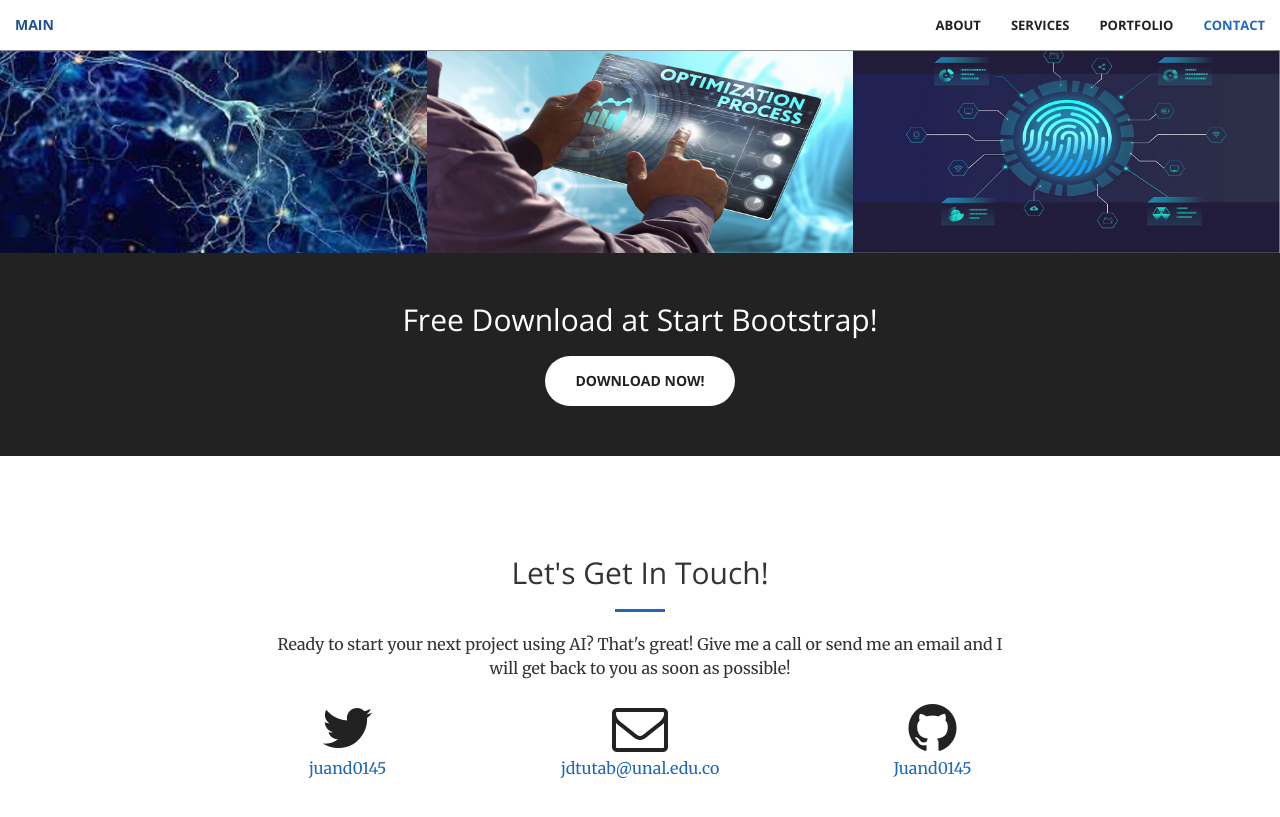
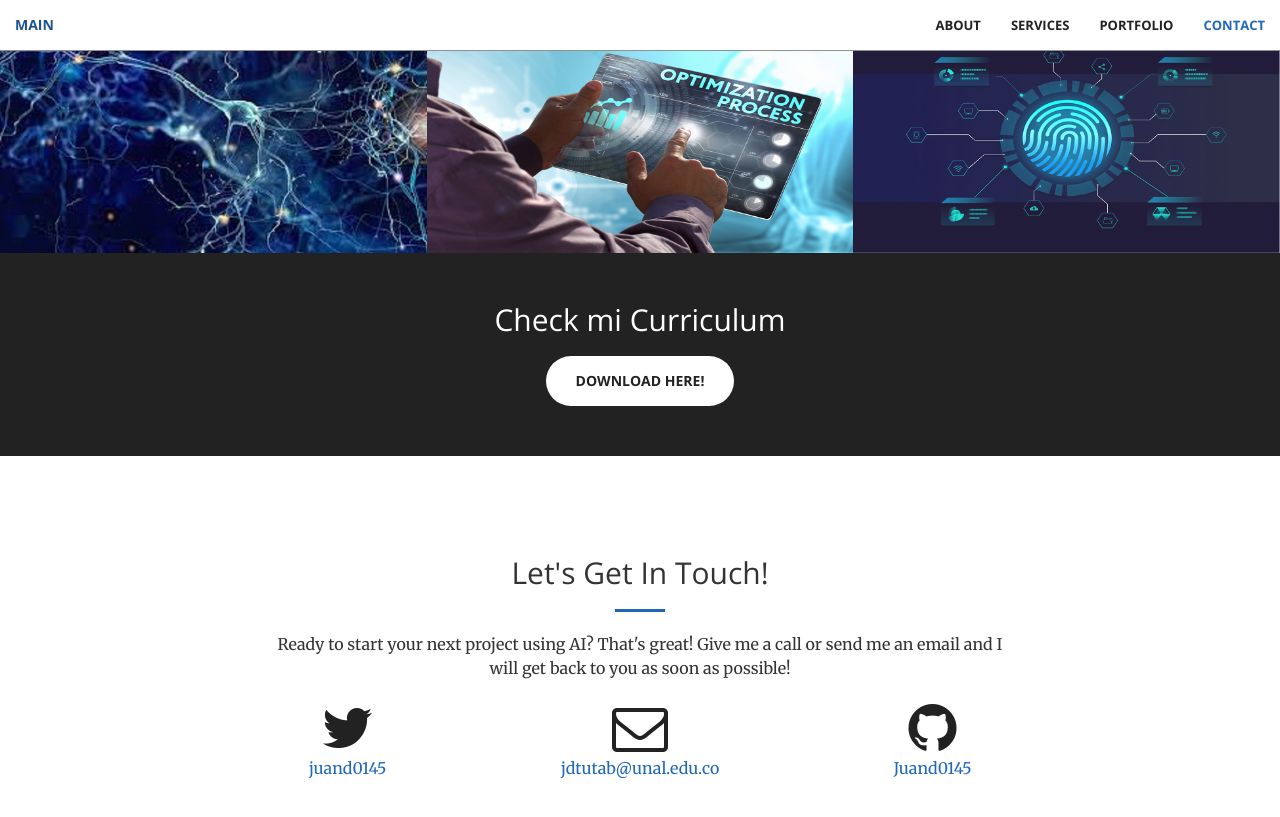
Before and after one commit to Juand0145/Juand0145.github.io, a Jekyll site: the page built from index.html, in a window 1280 px wide and 900 px high, scrolled down 1736 px. Shown: the top 817 px of the window. Built offline with Jekyll 4.4.1, drawn with Linux system fonts in a browser that asks for light colours.

Commit message:
[Fixing] the curriculum part

```diff
--- a/_includes/aside.html
+++ b/_includes/aside.html
@@ -1,8 +1,8 @@
   <aside class="bg-dark">
       <div class="container text-center">
           <div class="call-to-action">
-              <h2>Free Download at Start Bootstrap!</h2>
-              <a href="#" class="btn btn-default btn-xl wow tada">Download Now!</a>
+              <h2>Check mi Curriculum</h2>
+              <a href="https://drive.google.com/file/d/1vub3mMZ0kjy0_r-54GZA9KJlnRJ4zRmE/view?usp=sharing" class="btn btn-default btn-xl wow tada">Download here!</a>
           </div>
       </div>
   </aside>
```
